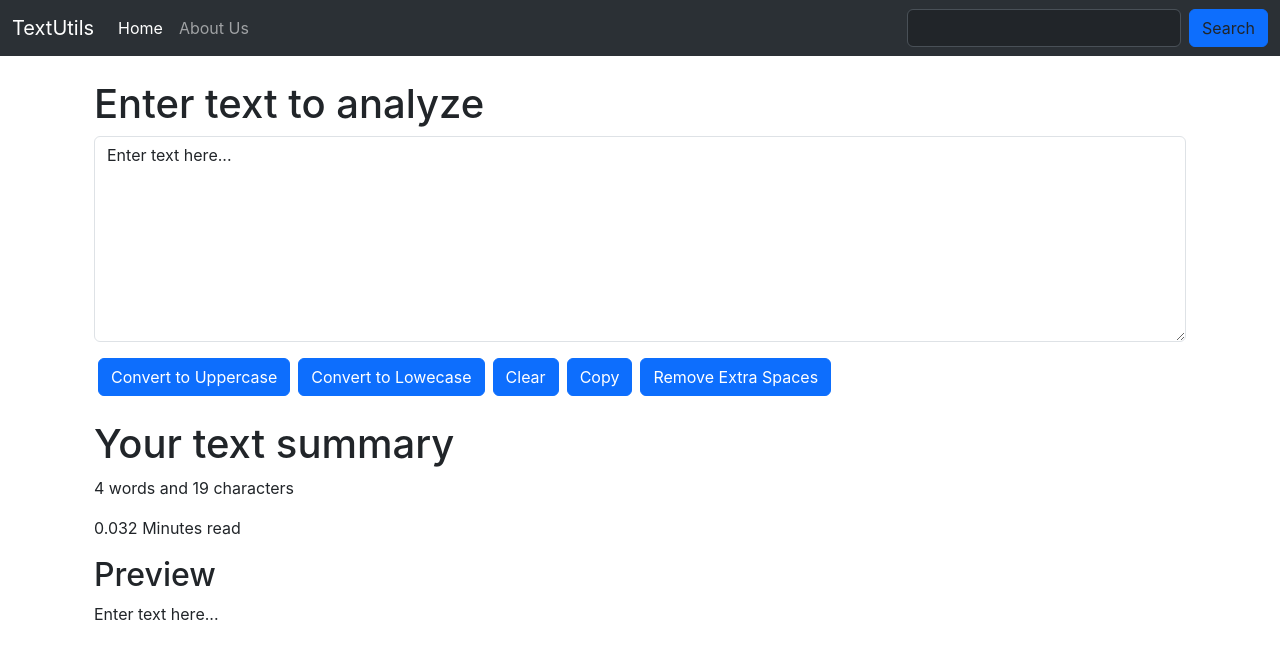
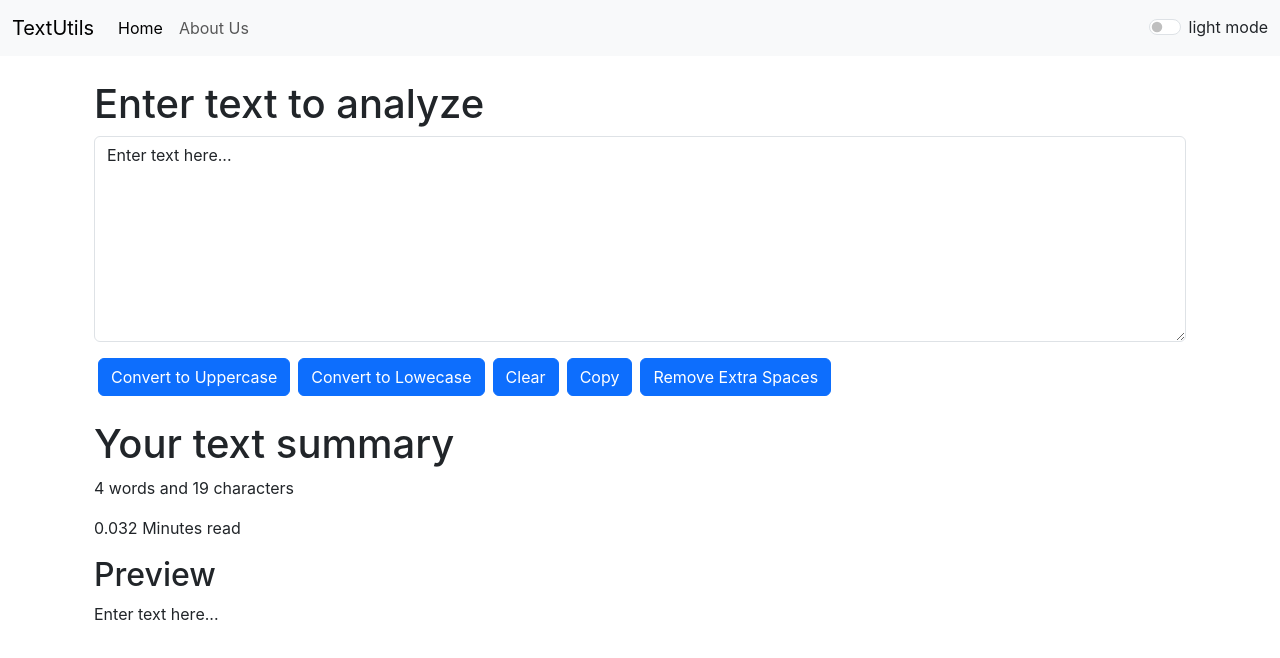
Before and after one commit to abhidjango-py/reactnew, a React (Create React App) app: page / in a window 1280 px wide. Shown: the top 658 px of the page. Built offline with nearby package versions, Linux system fonts and the light colour scheme.

Commit message:
toggle for nav

```diff
--- a/src/App.js
+++ b/src/App.js
@@ -2,13 +2,26 @@ import logo from "./logo.svg";
 import "./App.css";
 import NavBar from "./components/NavBar";
 import TextForm from "./components/TextForm";
-import React from "react";
+import React, { useState } from "react";
 import About from "./components/About";
 
 function App() {
+  const [mode, setMode] = useState("light");
+  const toggleMode = () => {
+    if (mode === "light") {
+      setMode("dark");
+    } else {
+      setMode("light");
+    }
+  };
   return (
     <>
-      <NavBar title="TextUtils" aboutText="About Us" />
+      <NavBar
+        title="TextUtils"
+        aboutText="About Us"
+        mode={mode}
+        toggleMode={toggleMode}
+      />
       <div className="container">
         <TextForm heading="Enter text to analyze" />
         {/* <About /> */}
--- a/src/components/NavBar.js
+++ b/src/components/NavBar.js
@@ -5,7 +5,7 @@ export default function NavBar(props) {
     <div>
       <nav
         className="navbar navbar-expand-lg bg-body-tertiary mb-4"
-        data-bs-theme="dark"
+        data-bs-theme={props.mode}
       >
         <div className="container-fluid">
           <a className="navbar-brand" href="/">
@@ -35,7 +35,7 @@ export default function NavBar(props) {
                 </a>
               </li>
             </ul>
-            <form className="d-flex" role="search">
+            {/* <form className="d-flex" role="search">
               <input
                 className="form-control me-2"
                 type="search"
@@ -47,7 +47,26 @@ export default function NavBar(props) {
               >
                 Search
               </button>
-            </form>
+            </form> */}
+            <div
+              className={`form-check form-switch text-${
+                props.mode === "light" ? "dark" : "light"
+              }`}
+            >
+              <input
+                className="form-check-input"
+                type="checkbox"
+                role="switch"
+                id="flexSwitchCheckDefault"
+                onClick={props.toggleMode}
+              />
+              <label
+                className="form-check-label"
+                htmlFor="flexSwitchCheckDefault"
+              >
+                {props.mode === "light" ? "light" : "dark"} mode
+              </label>
+            </div>
           </div>
         </div>
       </nav>
```
